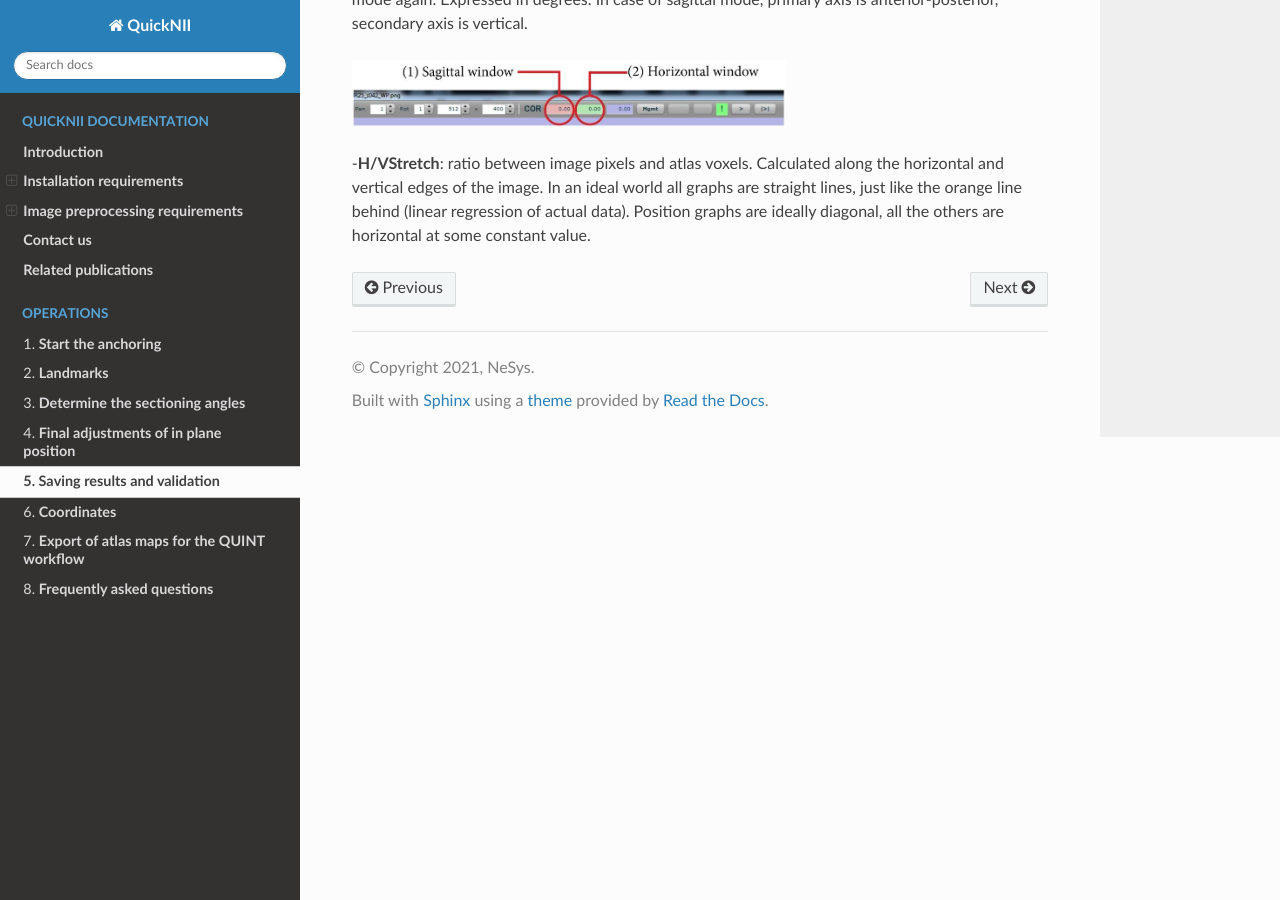
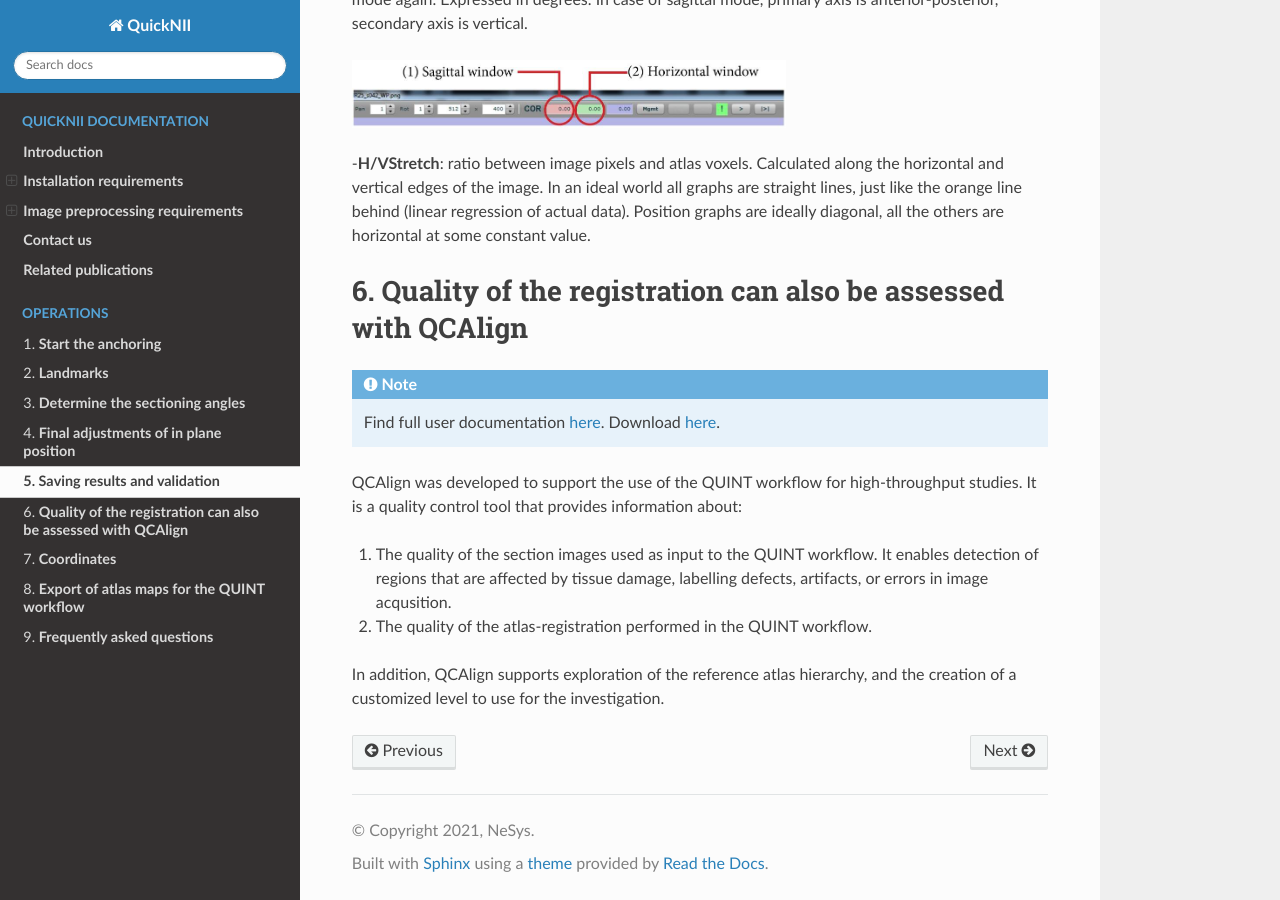
Before and after one commit to Tevemadar/QuickNII, a Sphinx documentation site: the page built from Docs/saving.rst, in a window 1280 px wide and 900 px high, scrolled down 1339 px. Built offline with Sphinx 7.4.7 and the Read the Docs theme 2.0.0, drawn with Linux system fonts in a browser that asks for light colours.

Commit message:
Update saving.rst

```diff
--- a/Docs/saving.rst
+++ b/Docs/saving.rst
@@ -33,3 +33,19 @@ recommended.
 
 -**H/VStretch**: ratio between image pixels and atlas voxels. Calculated along the horizontal and vertical edges of the image.
 In an ideal world all graphs are straight lines, just like the orange line behind (linear regression of actual data). Position graphs are ideally diagonal, all the others are horizontal at some constant value.
+
+
+**Quality of the registration can also be assessed with QCAlign**
+------------------------------------------------------------------
+
+.. note::
+   Find full user documentation `here <https://qcalign.readthedocs.io/en/latest/>`_.
+   Download `here <https://www.nitrc.org/projects/qcalign>`_.
+
+QCAlign was developed to support the use of the QUINT workflow for high-throughput studies. It is a quality control tool that provides information about:
+
+1. The quality of the section images used as input to the QUINT workflow. It enables detection of regions that are affected by tissue damage, labelling defects, artifacts, or errors in image acqusition.
+
+2. The quality of the atlas-registration performed in the QUINT workflow.
+
+In addition, QCAlign supports exploration of the reference atlas hierarchy, and the creation of a customized level to use for the investigation.
```
